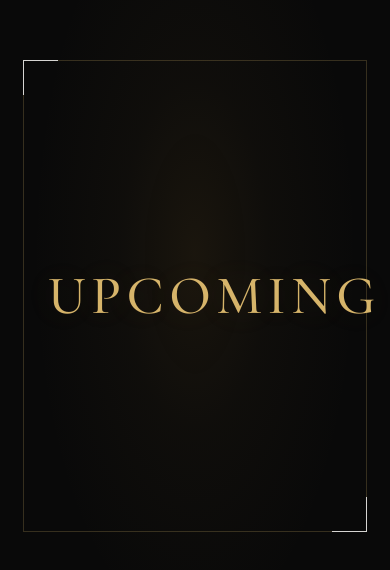
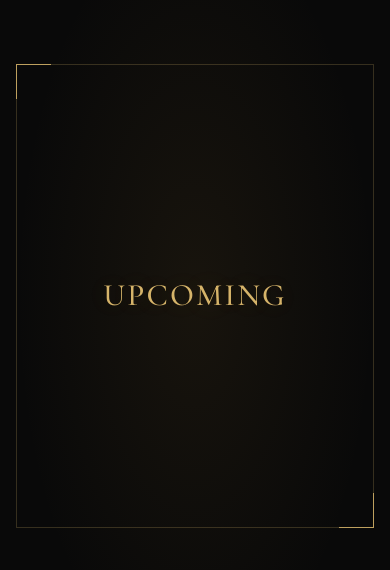
Before and after one commit to an-wesh/shriyagroup.co, a plain HTML site: page index.html in a window 390 px wide. Shown: the part 126-696 px from the top of the page. Drawn offline with nearby package versions, Linux system fonts and the light colour scheme.

Commit message:
Improve HTML structure and CSS styles
Refactor HTML structure and styles for better readability and responsiveness.

```diff
--- a/index.html
+++ b/index.html
@@ -1,66 +1,123 @@
-<!doctype html>
+
+<!DOCTYPE html>
 <html lang="en">
 <head>
-  <meta charset="UTF-8" />
-  <meta name="viewport" content="width=device-width, initial-scale=1.0" />
-  <meta name="theme-color" content="#090909" />
-  <meta name="description" content="Shriya Group — Upcoming." />
+  <meta charset="UTF-8">
+  <meta name="viewport" content="width=device-width, initial-scale=1.0">
+  <meta name="theme-color" content="#090909">
+
   <title>Shriya Group | Upcoming</title>
+
   <link rel="preconnect" href="https://fonts.googleapis.com">
   <link rel="preconnect" href="https://fonts.gstatic.com" crossorigin>
-  <link href="https://fonts.googleapis.com/css2?family=Cormorant+Garamond:wght@500;600;700&display=swap" rel="stylesheet">
+  <link href="https://fonts.googleapis.com/css2?family=Cormorant+Garamond:wght@500;600&display=swap" rel="stylesheet">
+
   <style>
-    :root { color-scheme: dark; --gold: #d6b46a; }
-    * { box-sizing: border-box; }
-    html, body { width: 100%; min-height: 100%; margin: 0; }
+    * {
+      margin: 0;
+      padding: 0;
+      box-sizing: border-box;
+    }
+
+    html, body {
+      width: 100%;
+      min-height: 100%;
+    }
+
     body {
+      min-height: 100vh;
       min-height: 100svh;
-      display: grid;
-      place-items: center;
+      display: flex;
+      justify-content: center;
+      align-items: center;
       overflow: hidden;
+
       background:
-        radial-gradient(ellipse at 50% 45%, rgba(177, 132, 54, .10) 0%, rgba(177, 132, 54, .035) 27%, transparent 59%),
+        radial-gradient(
+          ellipse at center,
+          rgba(177, 132, 54, 0.09),
+          transparent 65%
+        ),
         #090909;
+
       font-family: 'Cormorant Garamond', Georgia, serif;
     }
+
     main {
       position: relative;
-      display: grid;
-      place-items: center;
-      width: min(88vw, 900px);
-      min-height: min(70vh, 560px);
-      border: 1px solid rgba(214, 180, 106, .22);
+
+      width: 88%;
+      max-width: 900px;
+      height: min(70vh, 560px);
+
+      display: flex;
+      justify-content: center;
+      align-items: center;
+
+      border: 1px solid rgba(214, 180, 106, 0.22);
     }
-    main::before, main::after {
-      content: '';
+
+    /* Golden corner details */
+    main::before,
+    main::after {
+      content: "";
       position: absolute;
       width: 34px;
       height: 34px;
-      border-color: var(--gold);
-      opacity: .8;
+      border-color: #d6b46a;
+      border-style: solid;
+      opacity: 0.85;
     }
-    main::before { top: -1px; left: -1px; border-top: 1px solid; border-left: 1px solid; }
-    main::after { right: -1px; bottom: -1px; border-right: 1px solid; border-bottom: 1px solid; }
+
+    main::before {
+      top: -1px;
+      left: -1px;
+      border-width: 1px 0 0 1px;
+    }
+
+    main::after {
+      bottom: -1px;
+      right: -1px;
+      border-width: 0 1px 1px 0;
+    }
+
     h1 {
-      margin: 0;
-      padding: 0 18px;
-      color: var(--gold);
-      font-size: clamp(3.4rem, 11vw, 8.5rem);
+      width: 100%;
+      text-align: center;
+      white-space: nowrap;
+
+      color: #d6b46a;
+
+      font-size: clamp(2rem, 8vw, 7rem);
       font-weight: 500;
-      letter-spacing: .16em;
+
+      letter-spacing: clamp(0.06em, 1.1vw, 0.16em);
       line-height: 1;
-      text-align: center;
-      text-indent: .16em;
-      text-shadow: 0 0 34px rgba(214, 180, 106, .13);
+
+      padding: 0 12px;
+
+      text-shadow:
+        0 0 25px rgba(214, 180, 106, 0.15);
     }
+
+    /* Mobile responsiveness */
     @media (max-width: 480px) {
-      main { min-height: 56vh; }
-      h1 { letter-spacing: .10em; text-indent: .10em; }
+      main {
+        width: 92%;
+        height: 55vh;
+      }
+
+      h1 {
+        font-size: clamp(1.8rem, 8vw, 2.8rem);
+        letter-spacing: 0.07em;
+        padding: 0 8px;
+      }
     }
   </style>
 </head>
+
 <body>
-  <main aria-label="Shriya Group">
+  <main>
     <h1>UPCOMING</h1>
   </main>
 </body>
```
